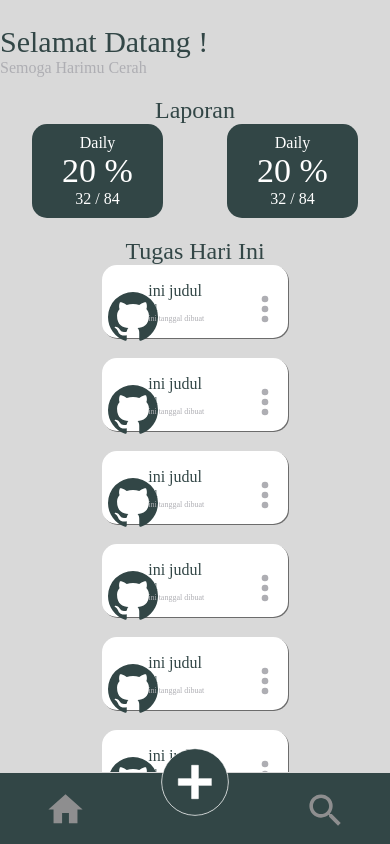
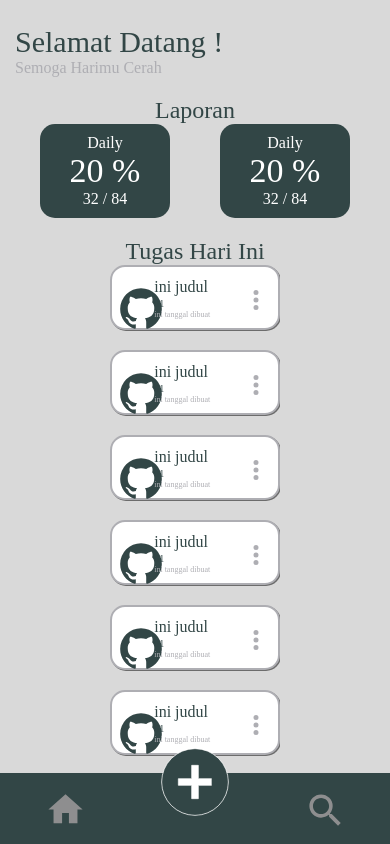
Before and after one commit to dafidafi25/my_todo_app, a React Native app: screen /AddScreen in a window 390 px wide. Built offline with nearby package versions, Linux system fonts and the light colour scheme.

Commit message:
Optimize Flat list with get item layout

```diff
--- a/src/Screen/Dashboard.tsx
+++ b/src/Screen/Dashboard.tsx
@@ -22,7 +22,11 @@ const Dashboard: React.FC<IDashboardProps> = () => {
 };
 
 const styles = StyleSheet.create({
-  container: { flex: 1, backgroundColor: colors.backGround },
+  container: {
+    flex: 1,
+    backgroundColor: colors.backGround,
+    paddingHorizontal: 15,
+  },
 });
 
 export default Dashboard;
--- a/src/components/molecule/StatusCard.tsx
+++ b/src/components/molecule/StatusCard.tsx
@@ -3,6 +3,7 @@ import { View, StyleSheet, Text } from 'react-native';
 import colors from '@themes/Colors';
 import text from '@styles/text';
 import CircleStatus from '@assets/icons/CircleStatus';
+import card from '@styles/card';
 
 interface IStatusCardProps {
   title: string;
@@ -11,7 +12,7 @@ interface IStatusCardProps {
 
 const StatusCard: React.FC<IStatusCardProps> = ({ title, icon }) => {
   return (
-    <View style={styles.container}>
+    <View style={card.todoCard}>
       <View style={styles.icon}>{icon}</View>
 
       <View style={styles.text}>
@@ -28,17 +29,6 @@ const StatusCard: React.FC<IStatusCardProps> = ({ title, icon }) => {
 };
 
 const styles = StyleSheet.create({
-  container: {
-    flexDirection: 'row',
-    paddingHorizontal: 5,
-    borderRadius: 15,
-    shadowOffset: { width: 1, height: 1 },
-    shadowColor: 'black',
-    shadowOpacity: 0.5,
-    elevation: 1,
-    backgroundColor: colors.white,
-    height: 65,
-  },
   icon: {
     width: '15%',
     alignItems: 'center',
--- a/src/components/molecule/TodoCard.tsx
+++ b/src/components/molecule/TodoCard.tsx
@@ -3,6 +3,7 @@ import React from 'react';
 import { View, StyleSheet, Text } from 'react-native';
 import colors from '@themes/Colors';
 import text from '@styles/text';
+import card from '@styles/card';
 
 interface ITodoCardProps {
   title: string;
@@ -18,7 +19,7 @@ const TodoCard: React.FC<ITodoCardProps> = ({
   icon,
 }) => {
   return (
-    <View style={styles.container}>
+    <View style={card.todoCard}>
       <View style={styles.icon}>{icon}</View>
 
       <View style={styles.text}>
@@ -27,36 +28,25 @@ const TodoCard: React.FC<ITodoCardProps> = ({
         <Text style={text.cardFooter}>{createdAt}</Text>
       </View>
       <View style={styles.optionIcon}>
-        <DotsVertical color={colors.gray} width={40} />
+        <DotsVertical color={colors.gray} width={30} />
       </View>
     </View>
   );
 };
 
 const styles = StyleSheet.create({
-  container: {
-    flexDirection: 'row',
-    padding: 15,
-    marginHorizontal: 15,
-    borderRadius: 15,
-    shadowOffset: { width: 1, height: 1 },
-    shadowColor: 'black',
-    shadowOpacity: 0.5,
-    elevation: 5,
-    backgroundColor: colors.white,
-  },
   icon: {
     width: '20%',
     alignItems: 'center',
     justifyContent: 'center',
-    bottom: '5%',
+    bottom: '4%',
   },
-  text: { width: '70%' },
+  text: { width: '70%', justifyContent: 'center' },
   optionIcon: {
     width: '10%',
     alignItems: 'center',
     justifyContent: 'center',
-    bottom: '2%',
+    bottom: '0.5%',
   },
 });
 
--- a/src/components/organism/StatusCards.tsx
+++ b/src/components/organism/StatusCards.tsx
@@ -25,8 +25,9 @@ const StatusCards: React.FC<IStatusCardsProps> = () => {
   }, {});
 
   return (
-    <View>
+    <View style={styles.container}>
       <FlatList
+        showsVerticalScrollIndicator={false}
         data={todosObject}
         renderItem={({ item, index }) => (
           <View key={index}>
@@ -54,6 +55,7 @@ const StatusCards: React.FC<IStatusCardsProps> = () => {
 };
 
 const styles = StyleSheet.create({
+  container: { flex: 1 },
   section: { borderBottomWidth: 1, borderBottomColor: colors.primary },
 });
 
--- a/src/components/organism/TodoCards.tsx
+++ b/src/components/organism/TodoCards.tsx
@@ -1,6 +1,7 @@
 import Github from '@assets/icons/Github';
 import Spacer from '@components/atom/Spacer';
 import TodoCard from '@components/molecule/TodoCard';
+import { TODO_HEIGHT } from '@styles/card';
 import text from '@styles/text';
 import colors from '@themes/Colors';
 import React from 'react';
@@ -11,26 +12,40 @@ interface ITodoCardsProps {}
 const TodoCards: React.FC<ITodoCardsProps> = () => {
   const todos = ['a', 'a', 'a', 'a', 'a', 'a', 'a', 'a', 'a', 'a', 'a', 'a'];
 
+  const getItemLayout = (data: any, index: number) => ({
+    length: TODO_HEIGHT + 20,
+    offset: TODO_HEIGHT + 20 * index,
+    index,
+  });
+
   return (
     <View style={styles.container}>
       <Text style={text.sectionTitle}>Tugas Hari Ini</Text>
       <FlatList
         data={todos}
-        renderItem={() => (
+        showsVerticalScrollIndicator={false}
+        getItemLayout={getItemLayout}
+        keyExtractor={(item, index) => index.toString()}
+        renderItem={RenderItem}
+      />
+    </View>
+  );
+};
+
+const RenderItem = () => {
+  return (
     <View>
       <TodoCard
         title="ini judul"
         time="01"
         createdAt="ini tanggal dibuat"
-              icon={<Github color={colors.primary} width={60} />}
+        icon={<Github color={colors.primary} width={50} />}
       />
       <Spacer />
     </View>
-        )}
-      />
-    </View>
   );
 };
+
 const styles = StyleSheet.create({
   container: { flex: 1, alignItems: 'center' },
 });
--- /dev/null
+++ b/src/styles/card.ts
@@ -0,0 +1,24 @@
+import colors from '@themes/Colors';
+import { StyleSheet } from 'react-native';
+
+const TODO_HEIGHT = 65;
+
+const card = StyleSheet.create({
+  todoCard: {
+    flexDirection: 'row',
+    padding: 15,
+    borderRadius: 15,
+    shadowOffset: { width: 1, height: 1 },
+    shadowColor: 'black',
+    shadowOpacity: 0.5,
+    borderWidth: 2,
+    borderColor: colors.gray,
+    elevation: 2,
+    backgroundColor: colors.white,
+    height: TODO_HEIGHT,
+  },
+});
+
+export { TODO_HEIGHT };
+
+export default card;
```
Lines whose indentation alone changed are shown as unchanged.
